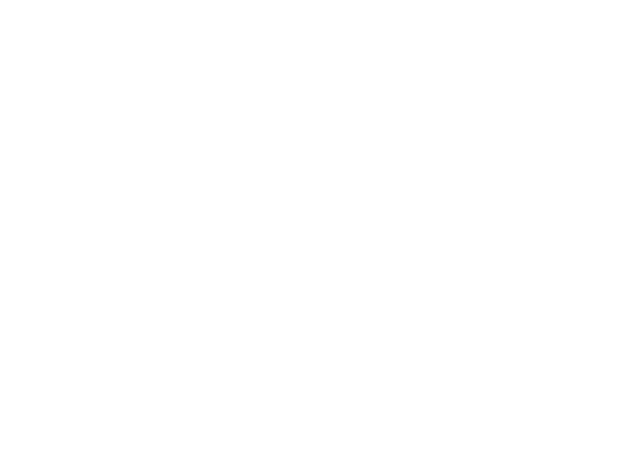
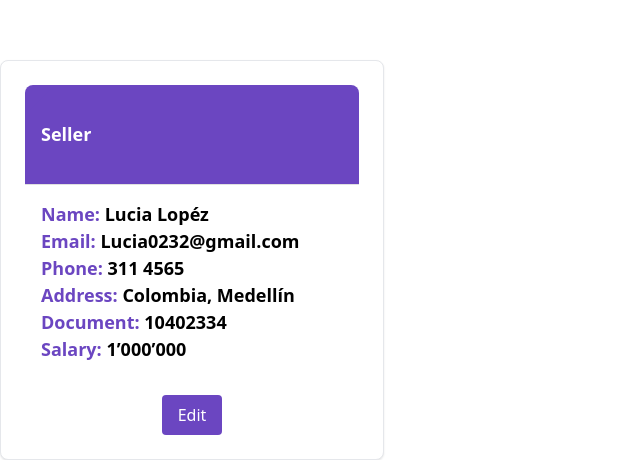
Before and after one commit to Riwi-Lovelace/RIWI_MARKET_FRONTEND, a React (Vite) app: page /admin in a window 1280 px wide. Shown: the part 654-1114 px from the top of the page, without its empty margins (0-640 px from the left). Before the commit the page ends 800 px from the top, so only its background shows below. Built offline with nearby package versions, Linux system fonts and the light colour scheme.

Commit message:
"Updated CSS styles and configurations: added new styles to definedStyles.css, imported styles in main.jsx, updated admin.jsx with new modal component, and modified tailwind.config.js with new theme configurations and plugins."

```diff
--- /dev/null
+++ b/src/components/modals/modalAdminInfo.jsx
@@ -0,0 +1,38 @@
+import '../../custom/private/definedStyles.css'
+
+import './modalInfoStructure.css'
+
+export default function ModalAdminInfoComponent() {
+    return (
+      <div className="container">
+      <div className="header">
+        <div className="left-triangle"></div>
+        <div className="right-triangle"></div>
+        <h2 className="title">Seller</h2>
+      </div>
+      <div className="content">
+        <p className="info">
+          Name: <span className="info-value">Lucia Lopéz</span>
+        </p>
+        <p className="info">
+          Email: <span className="info-value">Lucia0232@gmail.com</span>
+        </p>
+        <p className="info">
+          Phone: <span className="info-value">311 4565</span>
+        </p>
+        <p className="info">
+          Address: <span className="info-value">Colombia, Medellín</span>
+        </p>
+        <p className="info">
+          Document: <span className="info-value">10402334</span>
+        </p>
+        <p className="info">
+          Salary: <span className="info-value">1’000’000</span>
+        </p>
+      </div>
+      <div className="button-container">
+        <button className="edit-button">Edit</button>
+      </div>
+    </div>
+    )
+  }
--- /dev/null
+++ b/src/components/modals/modalInfoStructure.css
@@ -0,0 +1,76 @@
+.container {
+    max-width: 24rem;
+    padding: 1.5rem;
+    background-color: white;
+    border: 1px solid #e5e7eb;
+    border-radius: 0.5rem;
+    box-shadow: 0 1px 2px rgba(0, 0, 0, 0.1);
+  }
+
+  .header {
+    position: relative;
+    background-color: #6b46c1;
+    color: white;
+    text-align: center;
+    padding: 0.5rem;
+    border-top-left-radius: 0.5rem;
+    border-top-right-radius: 0.5rem;
+  }
+
+  .left-triangle {
+    position: absolute;
+    left: 0;
+    top: 0;
+    width: 0;
+    height: 0;
+    border-top: 30px solid transparent;
+    border-right: 30px solid #6b46c1;
+  }
+
+  .right-triangle {
+    position: absolute;
+    right: 0;
+    top: 0;
+    width: 0;
+    height: 0;
+    border-top: 30px solid transparent;
+    border-left: 30px solid #6b46c1;
+  }
+
+  .title {
+    font-size: 1.125rem;
+    font-weight: bold;
+  }
+
+  .content {
+    padding: 1rem;
+  }
+
+  .info {
+    font-size: 1.125rem;
+    font-weight: bold;
+    color: #6b46c1;
+  }
+
+  .info-value {
+    color: black;
+  }
+
+  .button-container {
+    display: flex;
+    justify-content: center;
+    margin-top: 1rem;
+  }
+
+  .edit-button {
+    padding: 0.5rem 1rem;
+    color: white;
+    background-color: #6b46c1;
+    border-radius: 0.25rem;
+    border: none;
+    cursor: pointer;
+  }
+
+  .edit-button:hover {
+    background-color: #553c9a;
+  }
--- a/src/custom/private/definedStyles.css
+++ b/src/custom/private/definedStyles.css
@@ -1,3 +1,43 @@
+
 @tailwind base;
 @tailwind components;
 @tailwind utilities;
+
+@layer base {
+  :root {
+    --background: 0 0% 100%;
+    --foreground: 240 10% 3.9%;
+    --card: 0 0% 100%;
+    --card-foreground: 240 10% 3.9%;
+    --popover: 0 0% 100%;
+    --popover-foreground: 240 10% 3.9%;
+    --primary: 240 5.9% 10%;
+    --primary-foreground: 0 0% 98%;
+    --secondary: 240 4.8% 95.9%;
+    --secondary-foreground: 240 5.9% 10%;
+    --muted: 240 4.8% 95.9%;
+    --muted-foreground: 240 3.8% 45%;
+    --accent: 240 4.8% 95.9%;
+    --accent-foreground: 240 5.9% 10%;
+    --destructive: 0 72% 51%;
+    --destructive-foreground: 0 0% 98%;
+    --border: 240 5.9% 90%;
+    --input: 240 5.9% 90%;
+    --ring: 240 5.9% 10%;
+    --radius: 0.5rem;
+  }
+}
+
+@layer base {
+  * {
+    @apply border-border;
+  }
+
+  body {
+    @apply bg-background text-foreground font-body;
+  }
+
+  h1, h2, h3, h4, h5, h6 {
+    @apply font-heading;
+  }
+}
--- a/src/main.jsx
+++ b/src/main.jsx
@@ -5,6 +5,9 @@ import ReactDOM from 'react-dom/client'
 
 //import router from "npm router Doom -- this import is for active routes in the constructor app"
 import { BrowserRouter as Router, Routes, Route } from 'react-router-dom';
+
+
+import './custom/private/definedStyles.css'
 
 
 //Componed Contructor Adming Page
@@ -17,9 +20,6 @@ import Login from './pages/client/Login/Login.jsx'
 import Register from './pages/client/register/register.jsx'
 //search Results Page
 import Search from './pages/res/resultsPage.jsx'
-
-
-
 //used for styles generals
 import './custom/gen/generalStyles.css'
 
--- a/src/pages/admin/admin.jsx
+++ b/src/pages/admin/admin.jsx
@@ -2,6 +2,8 @@
 import {NavAdmin} from '../../components/nav/navBarrAdmin.jsx'
 
 import { useEffect, useState } from "react"
+
+import ModalAdminInfoComponent from '../../components/modals/modalAdminInfo.jsx'
 
 
 
@@ -25,6 +27,8 @@ const Admin = ()=>{
             <button onClick={active}>Active</button>
 
             <NavAdmin modalActived={activeModal} option={handleOptionMenue}/>
+
+            <ModalAdminInfoComponent/>
         </div>
     )
 }
--- a/tailwind.config.js
+++ b/tailwind.config.js
@@ -1,8 +1,75 @@
+import { fontFamily } from "tailwindcss/defaultTheme";
+
 /** @type {import('tailwindcss').Config} */
+//./components/**/*.{js,ts,jsx,tsx}
+
 export default {
-  content: [],
+  content: [
+    "./src/**/*.{js,jsx,ts,tsx}",
+    "./src/components/modals/modalAdminInfo.jsx"
+  ],
   theme: {
-    extend: {},
+    extend: {
+      fontFamily: {
+        heading: ['var(--font-heading)', ...fontFamily.sans],
+        body: ['var(--font-body)', ...fontFamily.sans]
+      },
+      colors: {
+        border: 'hsl(var(--border))',
+        input: 'hsl(var(--input))',
+        ring: 'hsl(var(--ring))',
+        background: 'hsl(var(--background))',
+        foreground: 'hsl(var(--foreground))',
+        primary: {
+          DEFAULT: 'hsl(var(--primary))',
+          foreground: 'hsl(var(--primary-foreground))'
+        },
+        secondary: {
+          DEFAULT: 'hsl(var(--secondary))',
+          foreground: 'hsl(var(--secondary-foreground))'
+        },
+        destructive: {
+          DEFAULT: 'hsl(var(--destructive))',
+          foreground: 'hsl(var(--destructive-foreground))'
+        },
+        muted: {
+          DEFAULT: 'hsl(var(--muted))',
+          foreground: 'hsl(var(--muted-foreground))'
+        },
+        accent: {
+          DEFAULT: 'hsl(var(--accent))',
+          foreground: 'hsl(var(--accent-foreground))'
+        },
+        popover: {
+          DEFAULT: 'hsl(var(--popover))',
+          foreground: 'hsl(var(--popover-foreground))'
+        },
+        card: {
+          DEFAULT: 'hsl(var(--card))',
+          foreground: 'hsl(var(--card-foreground))'
+        },
+      },
+      borderRadius: {
+        xl: `calc(var(--radius) + 4px)`,
+        lg: `var(--radius)`,
+        md: `calc(var(--radius) - 2px)`,
+        sm: `calc(var(--radius) - 4px)`
+      },
+      keyframes: {
+        "accordion-down": {
+          from: { height: 0 },
+          to: { height: "var(--radix-accordion-content-height)" }
+        },
+        "accordion-up": {
+          from: { height: "var(--radix-accordion-content-height)" },
+          to: { height: 0 }
+        }
+      },
+      animation: {
+        "accordion-down": "accordion-down 0.2s ease-out",
+        "accordion-up": "accordion-up 0.2s ease-out"
+      },
+    },
   },
-  plugins: [],
-}
+  plugins: [require("tailwindcss-animate")],
+};
```
